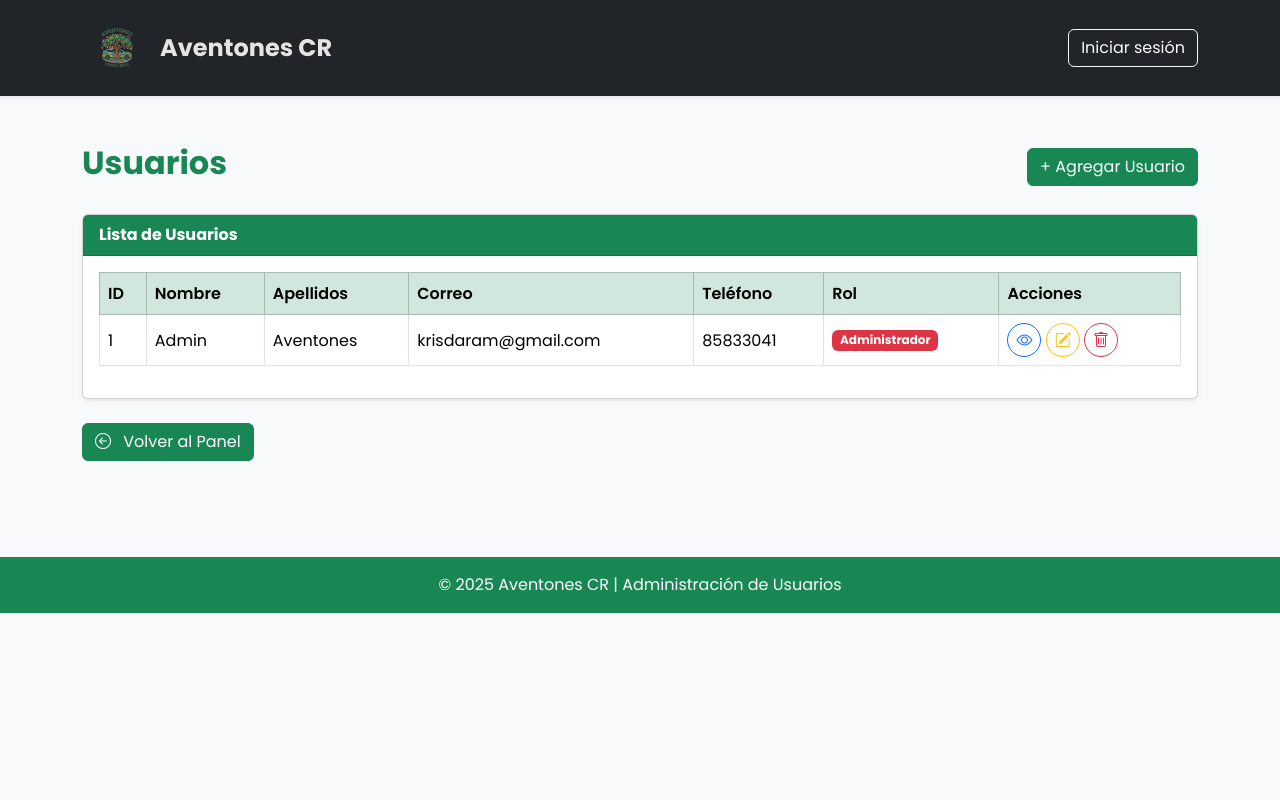
After one commit to Sweetkriiz/aventonescr.com, a PHP site: page /CRUD_admin/listar_usuarios.php in a window 1280 px wide. The commit adds this page. Run offline with PHP 8.4, Linux system fonts and the light colour scheme; data comes from the database, SQL or seed files in the repository.

Commit message:
Creaxción de funciones admin, modificar y eliminar en proceso

```diff
--- a/config/database.sql
+++ b/config/database.sql
@@ -123,6 +123,7 @@ UPDATE Usuarios
 SET contrasena = SHA2(contrasena, 256)
 WHERE LOWER(nombreUsuario) = 'admin';
 
+
 NUEVOS PARA LA BD KRISTEL
 
 ALTER TABLE Vehiculos ADD COLUMN motivoRechazo VARCHAR(255) NULL AFTER estado;
--- a/config/funciones.php
+++ b/config/funciones_admin.php
@@ -1,5 +1,18 @@
 
 <?php
+
+require_once __DIR__ . '/database.php';
+
+
+// Función para obtener todos los usuarios
+function obtenerUsuarios() {
+  global $pdo;
+  $stmt = $pdo->query("SELECT idUsuario, nombre, apellidos, correo, telefono, rol FROM Usuarios ORDER BY idUsuario DESC");
+  return $stmt->fetchAll(PDO::FETCH_ASSOC);
+}
+
+
+
 //Función para verificar si el usuario está autenticado
 function checkAuth(){
     if(session_status() === PHP_SESSION_NONE){
@@ -26,4 +39,7 @@ function crearUsuario($nombre, $apellidos, $cedula, $fechaNacimiento, $nombreUsu
     return $pdo->lastInsertId();
 }
 
+//Función para eliminar un usuario
+
+
 ?>
--- a/config/start_app.php
+++ b/config/start_app.php
@@ -2,5 +2,8 @@
     session_start();
     define("SITIO", "Aventones CR");
     date_default_timezone_set("America/Costa_Rica");
-    $fecha = new DateTime();
+
+    // Detecta la ruta base del proyecto (por ejemplo: /aventonescr.com/public/)
+    $basePath = str_replace($_SERVER['DOCUMENT_ROOT'], '', str_replace('\\', '/', __DIR__ . '/../public/'));
+    define('BASE_URL', rtrim($basePath, '/') . '/');
 ?>
--- /dev/null
+++ b/public/CRUD_admin/listar_usuarios.php
@@ -0,0 +1,288 @@
+<?php
+session_start();
+require_once '../../config/database.php';
+require_once __DIR__ . '/../../config/funciones_admin.php';
+include("../includes/navbar.php");
+
+// Obtener lista de usuarios
+$usuarios = obtenerUsuarios();
+?>
+
+<!DOCTYPE html>
+<html lang="es">
+
+<head>
+  <meta charset="UTF-8">
+  <meta name="viewport" content="width=device-width, initial-scale=1.0">
+  <title>Usuarios - Aventones CR</title>
+  <link href="https://cdn.jsdelivr.net/npm/bootstrap@5.3.8/dist/css/bootstrap.min.css" rel="stylesheet">
+  <link href="https://cdn.jsdelivr.net/npm/bootstrap-icons@1.11.1/font/bootstrap-icons.css" rel="stylesheet">
+  <link href="https://fonts.googleapis.com/css2?family=Poppins:wght@400;600;700&display=swap" rel="stylesheet">
+
+  <style>
+    body {
+      font-family: 'Poppins', sans-serif;
+    }
+
+    .btn-sm {
+      border-radius: 50%;
+      width: 34px;
+      height: 34px;
+      display: inline-flex;
+      align-items: center;
+      justify-content: center;
+      padding: 0;
+      font-size: 1rem;
+      transition: all 0.2s ease-in-out;
+    }
+
+    .btn-sm:hover {
+      transform: scale(1.1);
+    }
+
+    .table td {
+      vertical-align: middle;
+    }
+
+    .modal-content {
+      border-radius: 10px;
+      overflow: hidden;
+    }
+
+    .table th {
+      font-weight: 600;
+    }
+
+    .table td,
+    .table th {
+      padding: 0.5rem;
+    }
+
+    footer {
+      background: #198754;
+    }
+
+    .modal-body i {
+      color: #198754;
+    }
+  </style>
+</head>
+
+<body class="bg-light">
+
+  <div class="container py-5">
+    <div class="d-flex justify-content-between align-items-center mb-4">
+      <h2 class="fw-bold text-success">Usuarios</h2>
+      <a href="usuario_create.php" class="btn btn-success">+ Agregar Usuario</a>
+    </div>
+
+    <!-- Tabla de usuarios -->
+    <div class="card mb-4 shadow-sm">
+      <div class="card-header bg-success text-white fw-bold">Lista de Usuarios</div>
+      <div class="card-body">
+        <?php if (!empty($usuarios)): ?>
+          <div class="table-responsive">
+            <table class="table table-bordered align-middle">
+              <thead class="table-success">
+                <tr>
+                  <th>ID</th>
+                  <th>Nombre</th>
+                  <th>Apellidos</th>
+                  <th>Correo</th>
+                  <th>Teléfono</th>
+                  <th>Rol</th>
+                  <th>Acciones</th>
+                </tr>
+              </thead>
+              <tbody>
+                <?php foreach ($usuarios as $u): ?>
+                  <tr>
+                    <td><?= htmlspecialchars($u['idUsuario']) ?></td>
+                    <td><?= htmlspecialchars($u['nombre']) ?></td>
+                    <td><?= htmlspecialchars($u['apellidos']) ?></td>
+                    <td><?= htmlspecialchars($u['correo']) ?></td>
+                    <td><?= htmlspecialchars($u['telefono']) ?></td>
+                    <td>
+                      <?php
+                      $rolColor = match ($u['rol']) {
+                        'administrador' => 'bg-danger',
+                        'chofer' => 'bg-primary',
+                        'pasajero' => 'bg-success',
+                        default => 'bg-secondary'
+                      };
+                      ?>
+                      <span class="badge <?= $rolColor ?>"><?= ucfirst($u['rol']) ?></span>
+                    </td>
+                    <td>
+                      <!-- Ver (abre modal) -->
+                      <a href="#"
+                        class="btn btn-outline-primary btn-sm"
+                        title="Ver"
+                        data-bs-toggle="modal"
+                        data-bs-target="#verUsuarioModal"
+                        data-id="<?= $u['idUsuario'] ?>"
+                        data-nombre="<?= htmlspecialchars($u['nombre']) ?>"
+                        data-apellidos="<?= htmlspecialchars($u['apellidos']) ?>"
+                        data-correo="<?= htmlspecialchars($u['correo']) ?>"
+                        data-telefono="<?= htmlspecialchars($u['telefono']) ?>"
+                        data-rol="<?= htmlspecialchars($u['rol']) ?>"
+                        data-usuario="<?= htmlspecialchars($u['nombreUsuario'] ?? '') ?>"
+                        data-contrasena="<?= htmlspecialchars($u['contrasena'] ?? '') ?>"
+                        data-cedula="<?= htmlspecialchars($u['cedula'] ?? '') ?>"
+                        data-fecha="<?= htmlspecialchars($u['fechaNacimiento'] ?? '') ?>">
+                        <i class="bi bi-eye"></i>
+                      </a>
+
+                      <!-- Editar -->
+                      <a href="user_edit.php?id=<?= $u['idUsuario'] ?>" class="btn btn-outline-warning btn-sm" title="Editar">
+                        <i class="bi bi-pencil-square"></i>
+                      </a>
+
+                      <!-- Eliminar -->
+                      <a href="user_delete.php?id=<?= $u['idUsuario'] ?>" class="btn btn-outline-danger btn-sm" title="Eliminar" onclick="return confirm('¿Seguro que deseas eliminar este usuario?')">
+                        <i class="bi bi-trash"></i>
+                      </a>
+                    </td>
+                  </tr>
+                <?php endforeach; ?>
+              </tbody>
+            </table>
+          </div>
+
+        <?php else: ?>
+          <div class="text-center py-5">
+            <i class="bi bi-people fs-1 text-muted mb-3"></i>
+            <h5 class="text-muted">No hay usuarios registrados</h5>
+            <p class="text-muted">Comienza agregando tu primer usuario</p>
+            <a href="usuario_create.php" class="btn btn-primary">
+              <i class="bi bi-plus"></i> Agregar Primer Usuario
+            </a>
+          </div>
+        <?php endif; ?>
+      </div>
+    </div>
+
+    <!-- Botón Volver -->
+    <div class="mt-4 text-start">
+      <a href="../dashboard_admin.php" class="btn btn-success">
+        <i class="bi bi-arrow-left-circle me-2"></i> Volver al Panel
+      </a>
+    </div>
+  </div>
+
+  <!-- Modal Detalles del Usuario -->
+  <div class="modal fade" id="verUsuarioModal" tabindex="-1" aria-labelledby="verUsuarioLabel" aria-hidden="true">
+    <div class="modal-dialog modal-dialog-centered modal-lg">
+      <div class="modal-content border-0 shadow-sm">
+        <div class="modal-header bg-success text-white">
+          <h5 class="modal-title"><i class="bi bi-eye me-2"></i> Información del Usuario</h5>
+          <button type="button" class="btn-close btn-close-white" data-bs-dismiss="modal" aria-label="Cerrar"></button>
+        </div>
+        <div class="modal-body">
+          <div class="row">
+            <!-- Columna Izquierda -->
+            <div class="col-md-4 text-center border-end">
+              <div class="p-3">
+                <i class="bi bi-person-circle text-success" style="font-size: 4rem;"></i>
+                <h5 class="mt-3" id="modal-nombre"></h5>
+                <span id="modal-rol" class="badge bg-secondary mt-2"></span>
+                <hr>
+                <p><i class="bi bi-person-badge"></i> <span id="modal-cedula"></span></p>
+                <p><i class="bi bi-calendar-date"></i> <span id="modal-fecha"></span></p>
+                <p><i class="bi bi-telephone"></i> <span id="modal-telefono"></span></p>
+                <p><i class="bi bi-envelope"></i> <span id="modal-correo"></span></p>
+              </div>
+            </div>
+            <!-- Columna Derecha -->
+            <div class="col-md-8">
+              <div class="p-3">
+                <h6 class="fw-bold mb-3"><i class="bi bi-info-circle"></i> Información General</h6>
+                <table class="table table-borderless">
+                  <tbody>
+                    <tr><th>ID:</th><td id="modal-id"></td></tr>
+                    <tr><th>Nombre completo:</th><td id="modal-nombreCompleto"></td></tr>
+                    <tr><th>Nombre de usuario:</th><td id="modal-usuario"></td></tr>
+                  </tbody>
+                </table>
+              </div>
+            </div>
+          </div>
+        </div>
+        <div class="modal-footer">
+          <a href="#" id="editarUsuarioLink" class="btn btn-warning text-dark">
+            <i class="bi bi-pencil-square"></i> Editar Usuario
+          </a>
+          <a href="#" id="eliminarUsuarioLink" class="btn btn-danger">
+            <i class="bi bi-trash"></i> Eliminar Usuario
+          </a>
+          <button type="button" class="btn btn-success" data-bs-dismiss="modal">
+            <i class="bi bi-x-circle"></i> Cerrar
+          </button>
+        </div>
+      </div>
+    </div>
+  </div>
+
+  <footer class="text-center py-3 text-white mt-5">
+    © 2025 Aventones CR | Administración de Usuarios
+  </footer>
+
+  <script src="https://cdn.jsdelivr.net/npm/bootstrap@5.3.3/dist/js/bootstrap.bundle.min.js"></script>
+
+  <script>
+    document.addEventListener('DOMContentLoaded', function () {
+      const modal = document.getElementById('verUsuarioModal');
+      modal.addEventListener('show.bs.modal', function (event) {
+        const button = event.relatedTarget;
+
+        // Datos del botón
+        const id = button.getAttribute('data-id');
+        const nombre = button.getAttribute('data-nombre');
+        const apellidos = button.getAttribute('data-apellidos');
+        const correo = button.getAttribute('data-correo');
+        const telefono = button.getAttribute('data-telefono');
+        const rol = button.getAttribute('data-rol');
+        const usuario = button.getAttribute('data-usuario');
+        const contrasena = button.getAttribute('data-contrasena');
+        const cedula = button.getAttribute('data-cedula');
+        const fecha = button.getAttribute('data-fecha');
+
+        // Asignar valores al modal
+        document.getElementById('modal-id').textContent = id;
+        document.getElementById('modal-nombre').textContent = nombre;
+        document.getElementById('modal-nombreCompleto').textContent = nombre + ' ' + apellidos;
+        document.getElementById('modal-correo').textContent = correo;
+        document.getElementById('modal-telefono').textContent = telefono;
+        document.getElementById('modal-usuario').textContent = usuario;
+        document.getElementById('modal-cedula').textContent = cedula;
+        document.getElementById('modal-fecha').textContent = fecha;
+        document.getElementById('modal-contrasena').textContent = '********';
+        document.getElementById('modal-rol').textContent = rol;
+        document.getElementById('modal-rol2').textContent = rol;
+
+        // Enlaces dinámicos
+        document.getElementById('editarUsuarioLink').href = "user_edit.php?id=" + id;
+        document.getElementById('eliminarUsuarioLink').href = "user_delete.php?id=" + id;
+
+        // Colores del badge según rol
+        const rolBadge = document.getElementById('modal-rol');
+        rolBadge.className = 'badge';
+        switch (rol) {
+          case 'administrador':
+            rolBadge.classList.add('bg-danger');
+            break;
+          case 'chofer':
+            rolBadge.classList.add('bg-primary');
+            break;
+          case 'pasajero':
+            rolBadge.classList.add('bg-success');
+            break;
+          default:
+            rolBadge.classList.add('bg-secondary');
+        }
+      });
+    });
+  </script>
+</body>
+
+</html>
--- a/public/includes/navbar.php
+++ b/public/includes/navbar.php
@@ -2,6 +2,8 @@
 if (session_status() === PHP_SESSION_NONE) {
   session_start();
 }
+
+
 ?>
 
 <!-- Bootstrap Icons -->
@@ -9,16 +11,15 @@ if (session_status() === PHP_SESSION_NONE) {
 
 <nav class="navbar navbar-expand-lg navbar-dark bg-dark shadow-sm">
   <div class="container">
-    <a class="navbar-brand d-flex align-items-center" href="index.php">
-      <img src="images/logo.png" alt="Logo Aventones" height="70" class="me-2">
-      <span class="fw-bold fs-4" style="color: #198754;">Aventones CR</span>
+    <a class="navbar-brand d-flex align-items-center" href="/index.php">
+      <img src="/images/logo.png" alt="Logo Aventones" height="70" class="me-2">
+      <span class="fw-bold fs-4" style="color: #e4e4e4ff;">Aventones CR</span>
+
     </a>
-
-
 
       <?php if (!isset($_SESSION['user_id'])): ?>
         <!-- Usuario NO logueado -->
-        <a href="login.php" class="btn btn-outline-light">Iniciar sesión</a>
+        <a href="/login.php" class="btn btn-outline-light">Iniciar sesión</a>
 
       <?php else: ?>
         <!-- Usuario LOGUEADO -->
@@ -40,15 +41,22 @@ if (session_status() === PHP_SESSION_NONE) {
             <li><h6 class="dropdown-header">Mi cuenta</h6></li>
 
             <!-- Opciones comunes -->
-            <li><a class="dropdown-item" href="perfil.php"><i class="bi bi-person"></i> Mi perfil</a></li>
+            <li><a class="dropdown-item" href="/miPerfil.php"><i class="bi bi-person"></i> Mi perfil</a></li>
 
             <?php if ($rol === 'pasajero'): ?>
               <!-- Opciones solo para pasajeros -->
               <li><a class="dropdown-item" href="vehiculos.php"><i class="bi bi-car-front"></i> Quiero ser chofer</a></li>
               <li><a class="dropdown-item" href="mis_viajes.php"><i class="bi bi-calendar-check"></i> Mis viajes</a></li>
+
             <?php elseif ($rol === 'chofer'): ?>
               <!-- Opciones solo para chofer -->
               <li><a class="dropdown-item" href="dashboard_chofer.php"><i class="bi bi-speedometer2"></i> Panel de chofer</a></li>
+|            <li><a class="dropdown-item" href="mis_rides.php"><i class="bi bi-car-front-fill"></i> Mis rides</a></li>
+
+            <?php elseif ($rol === 'administrador'): ?>
+              <!-- Opciones solo para admin -->
+             <li><a class="dropdown-item" href="dashboard_admin.php"><i class="bi bi-speedometer2"></i> Panel de Admin</a></li>
+
             <?php endif; ?>
 
             <li><a class="dropdown-item" href="index.php"><i class="bi bi-house-door"></i> Inicio</a></li>
--- a/public/login.php
+++ b/public/login.php
@@ -96,6 +96,7 @@ if ($_SERVER["REQUEST_METHOD"] === "POST") {
     <title>Iniciar sesión - Aventones</title>
     <link href="https://cdn.jsdelivr.net/npm/bootstrap@5.3.3/dist/css/bootstrap.min.css" rel="stylesheet">
     <link rel="stylesheet" href="css/login.css">
+    <link href="https://fonts.googleapis.com/css2?family=Poppins:wght@400;600;700&display=swap" rel="stylesheet">
 </head>
 <body>
     <div class="login-container d-flex">
--- a/public/registrarse.php
+++ b/public/registrarse.php
@@ -78,6 +78,7 @@ if ($_SERVER['REQUEST_METHOD'] === 'POST') {
   <title>Registro - Aventones CR</title>
   <link href="https://cdn.jsdelivr.net/npm/bootstrap@5.3.3/dist/css/bootstrap.min.css" rel="stylesheet">
   <link href="https://cdn.jsdelivr.net/npm/bootstrap-icons@1.11.3/font/bootstrap-icons.css" rel="stylesheet">
+  <link href="https://fonts.googleapis.com/css2?family=Poppins:wght@400;600;700&display=swap" rel="stylesheet">
   <link rel="stylesheet" href="css/registrarse.css">
 </head>
 
```
Also changed, not shown: public/css/admin.css (added, +60 -0 lines), public/dashboard_admin.php (+57 -16 lines), public/miPerfil.php (added, +26 -0 lines), public/CRUD_admin/user_create.php (added), public/CRUD_admin/user_detele.php (added), public/CRUD_admin/user_edit.php (added), public/CRUD_admin/user_view.php (added).
